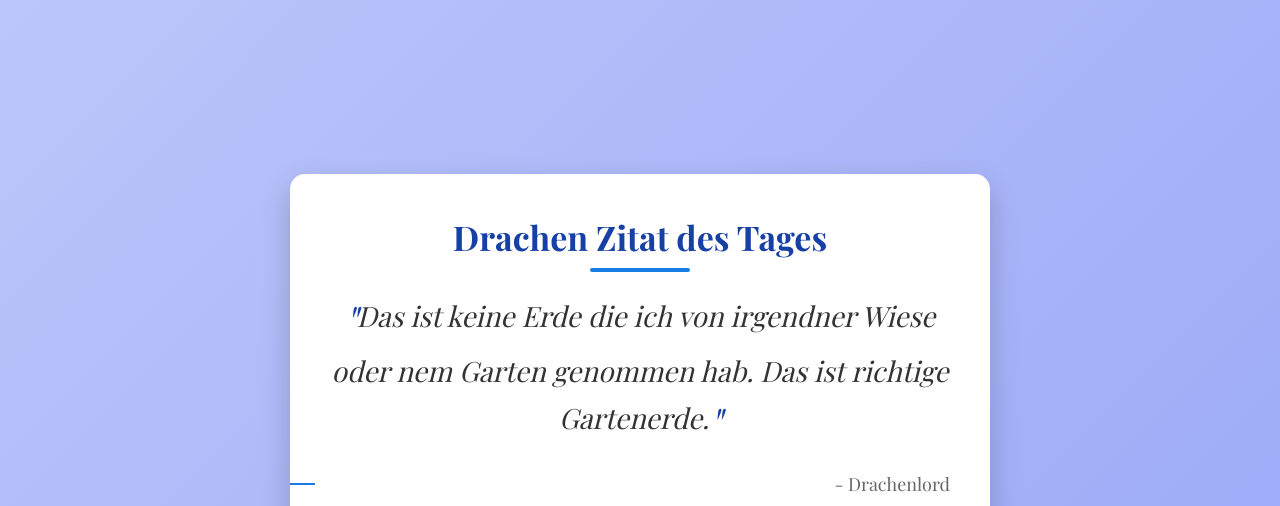
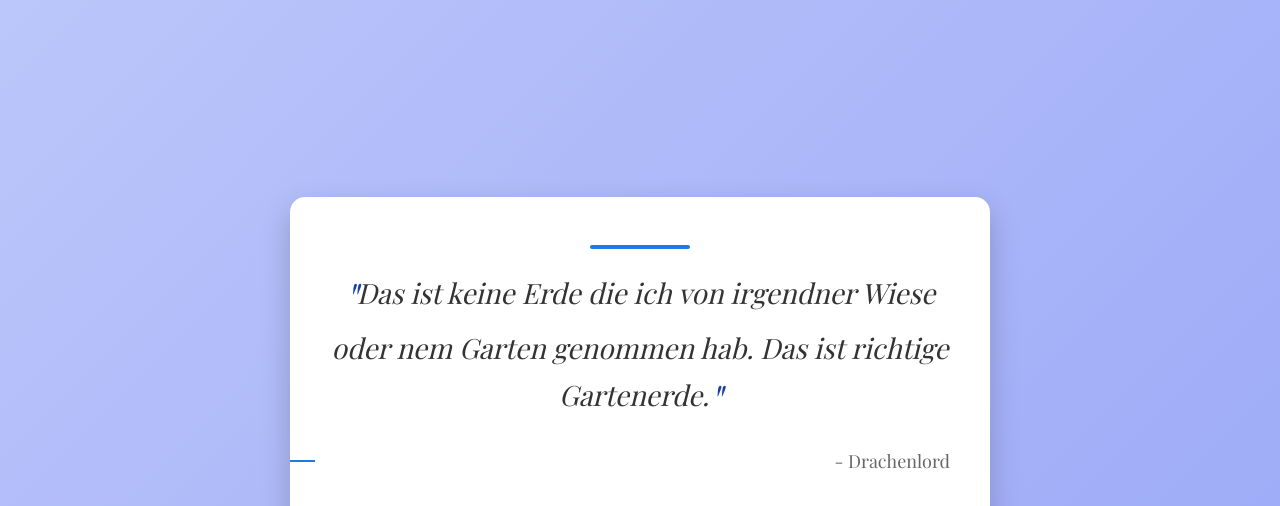
Before and after one commit to NIKOLAYBOSS28/drachenportal, a plain HTML site: page index.html in a window 1280 px wide. Shown: the top 506 px of the page. Drawn offline with nearby package versions, Linux system fonts and the light colour scheme; a web font is replaced by a local one.

Commit message:
index.html

```diff
--- a/index.html
+++ b/index.html
@@ -5,12 +5,14 @@
     <meta name="viewport" content="width=device-width, initial-scale=1.0">
     <title>Quote of the day</title>
     <link rel="stylesheet" href="style.css">
+    <link rel="icon" href="/favicon.ico" type="image/x-icon">
+
 </head>
 
 <body>
 
     <div class="quote-box">
-        <h2>Drachen Zitat des Tages</h2>
+        <h2></h2>
         <blockquote id="quote">loading...</blockquote>
         <span id="author">loading...</span>
         <div>
```
